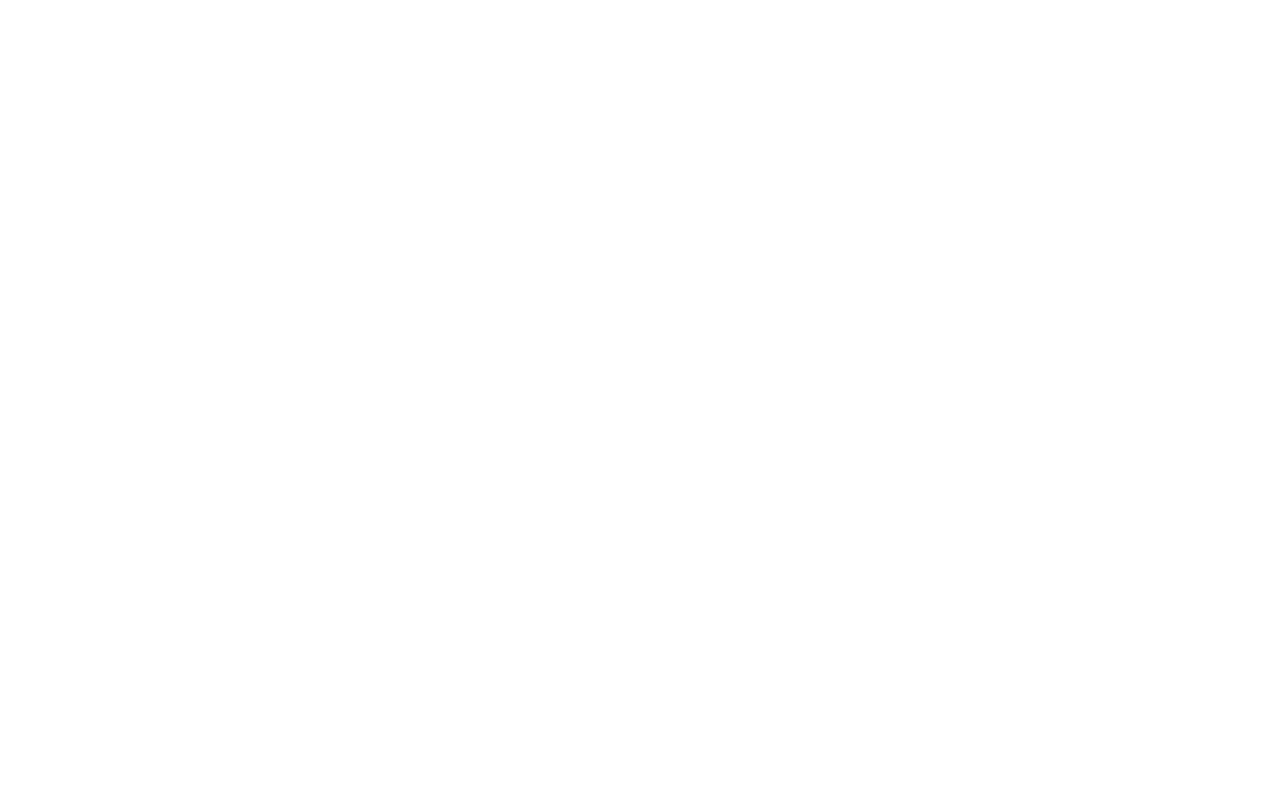
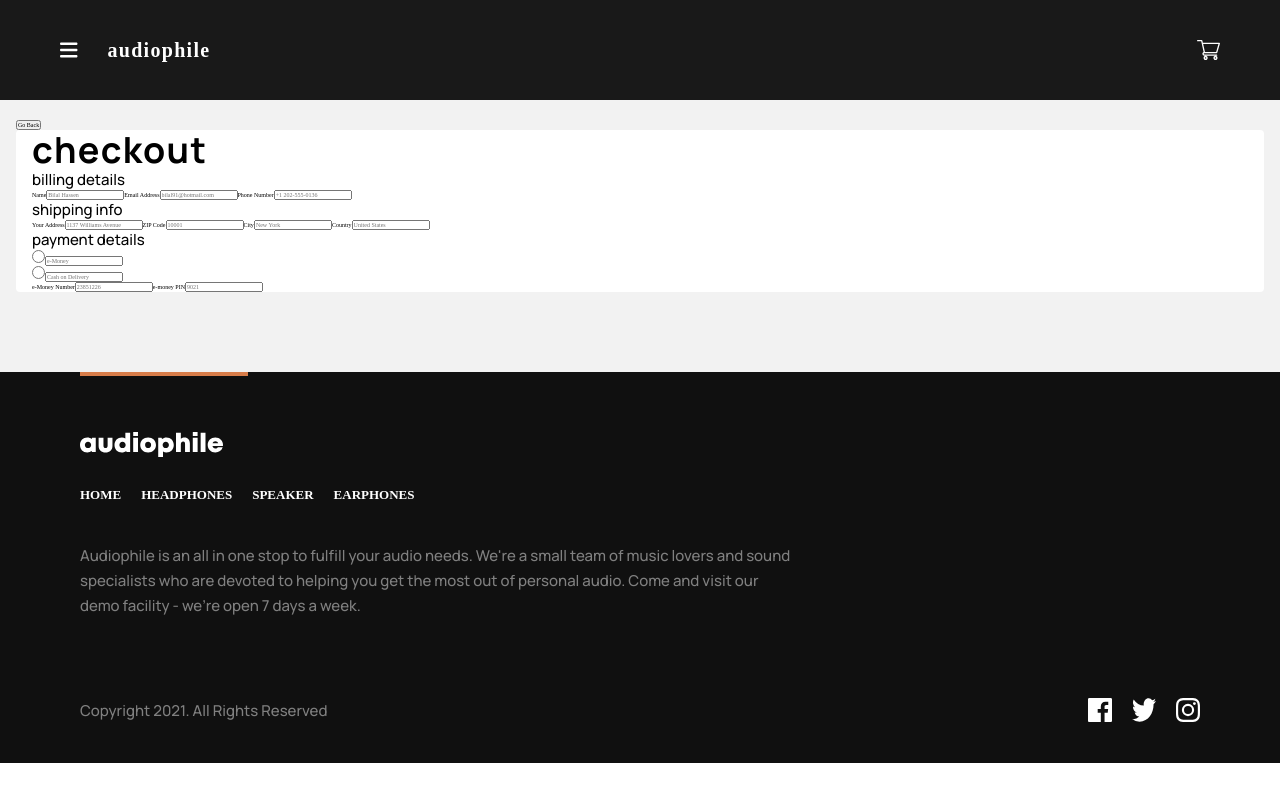
Before and after one commit to BilalHassen/audiophile-web-site, a React (Vite) app: page /checkout in a window 1280 px wide. Before the commit this address had no page. Built offline with nearby package versions, Linux system fonts and the light colour scheme; a web font is replaced by a local one.

Commit message:
add basic checkout form structure and spacing

```diff
--- a/src/App.jsx
+++ b/src/App.jsx
@@ -7,6 +7,7 @@ import SpeakersPage from "./Pages/Speakers-Page/SpeakersPage";
 import EarPhonesPage from "./Pages/EarPhones-Page/EarPhonesPage";
 import ProductPage from "./Pages/ProductPage/ProductPage";
 import Cart from "./Components/Cart/Cart";
+import Checkout from "./Components/Checkout/Checkout";
 
 function App() {
   return (
@@ -19,6 +20,7 @@ function App() {
           <Route path="earphones" element={<EarPhonesPage />} />
           <Route path="products/:id" element={<ProductPage />} />
           <Route path="cart" element={<Cart />} />
+          <Route path="checkout" element={<Checkout />} />
         </Routes>
       </BrowserRouter>
     </>
--- a/src/Components/Cart/Cart.jsx
+++ b/src/Components/Cart/Cart.jsx
@@ -1,18 +1,17 @@
-import { useParams } from "react-router-dom";
+import { useParams, Link } from "react-router-dom";
 import "./Cart.scss";
 import { useEffect, useState, useRef } from "react";
 import axios from "axios";
 import CartItems from "../CartItems/CartItems";
 import emptyCart from "../../assets/cart/empty-cart.png";
+import Checkout from "../Checkout/Checkout";
 
 export default function Cart({ closeModal, handleCartModal }) {
   const [cartData, setCartData] = useState([]);
   const [total, setTotal] = useState(0);
   const [allItems, setAllItems] = useState(0);
   const cart_id = localStorage.getItem("cart_id");
-  console.log(cart_id);
-
-  console.log(cartData.length);
+  const [isCheckout, setIsCheckout] = useState(false);
 
   // create a reference to the cart__container element
   const cartRef = useRef(null);
@@ -143,7 +142,9 @@ export default function Cart({ closeModal, handleCartModal }) {
           <p className="cart__total">total</p>
           <p className="cart__total-amount">${formatTotal(total)}</p>
         </div>
-        <div className="cart__checkout-button">checkout</div>
+        <Link to="/Checkout">
+          <div className="cart__checkout-button">checkout</div>
+        </Link>
       </div>
     </div>
   );
--- a/src/Components/Checkout/Checkout.jsx
+++ b/src/Components/Checkout/Checkout.jsx
@@ -0,0 +1,155 @@
+import "./Checkout.scss";
+import Header from "../Header/Header";
+
+import Footer from "../Footer/Footer";
+
+export default function Checkout() {
+  function goBack() {
+    window.history.back();
+  }
+  return (
+    <>
+      <Header />
+      <div className="checkout">
+        <button className="checkout__direction" onClick={goBack}>
+          Go Back
+        </button>
+        <div className="checkout__form">
+          <h1 className="checkout__title">checkout</h1>
+          <div className="checkout__billing-details">
+            <p className="checkout__billing-details-title">billing details</p>
+            <label htmlFor="name" className="checkout__name">
+              Name
+            </label>
+            <input
+              type="text"
+              id="name"
+              name="name"
+              placeholder="Bilal Hassen"
+              className="checkout__name-input"
+            />
+            <label htmlFor="name" className="checkout__email">
+              Email Address
+            </label>
+            <input
+              type="text"
+              id="email"
+              name="email"
+              placeholder="bilal91@hotmail.com"
+              className="checkout__email-input"
+            />
+            <label htmlFor="name" className="checkout__phone-number">
+              Phone Number
+            </label>
+            <input
+              type="text"
+              id="number"
+              name="number"
+              placeholder="+1 202-555-0136"
+              className="checkout__number-input"
+            />
+          </div>
+          <div className="checkout__shipping-info">
+            <p className="checkout__shipping-title">shipping info</p>
+            <label htmlFor="name" className="checkout__address">
+              Your Address
+            </label>
+            <input
+              type="text"
+              id="address"
+              name="address"
+              placeholder="1137 Williams Avenue"
+              className="checkout__address-input"
+            />
+            <label htmlFor="name" className="checkout__zip">
+              ZIP Code
+            </label>
+            <input
+              type="text"
+              id="zip-code"
+              name="zip-code"
+              placeholder="10001"
+              className="checkout__zip-code-input"
+            />
+            <label htmlFor="name" className="checkout__city">
+              City
+            </label>
+            <input
+              type="text"
+              id="city"
+              name="city"
+              placeholder="New York"
+              className="checkout__zip-city-input"
+            />
+            <label htmlFor="name" className="checkout__country">
+              Country
+            </label>
+            <input
+              type="text"
+              id="country"
+              name="country"
+              placeholder="United States"
+              className="checkout__country"
+            />
+          </div>
+          <div className="checkout__payment-details">
+            <p className="checkout__payment-title">payment details</p>
+            <div className="checkout__input-radio">
+              <input
+                type="radio"
+                id="e-money"
+                name="e-money"
+                className="checkout__e-money-radio"
+              />
+              <input
+                type="text"
+                id="e-money"
+                name="e-Money"
+                placeholder="e-Money"
+                className="checkout__e-money-input"
+              />
+            </div>
+            <div className="checkout__input-radio">
+              <input
+                type="radio"
+                id="cash"
+                name="cash"
+                className="checkout__cash-radio"
+              />
+              <input
+                type="text"
+                id="e-money"
+                name="e-Money"
+                placeholder="Cash on Delivery"
+                className="checkout__cash-input"
+              />
+            </div>
+            <div className="checkout__payment-method-info">
+              <label htmlFor="name" className="checkout__e-money-title">
+                e-Money Number
+              </label>
+              <input
+                type="text"
+                id="e-money"
+                name="e-Money"
+                placeholder="23851226"
+                className="checkout__cash-input"
+              />
+              <label htmlFor="name" className="checkout__e-money-pin">
+                e-money PIN
+              </label>
+              <input
+                type="text"
+                id="e-money-pin"
+                name="e-Money-pin"
+                placeholder="9021"
+                className="checkout__cash-input"
+              />
+            </div>
+          </div>
+        </div>
+      </div>
+      <Footer />
+    </>
+  );
+}
--- a/src/Components/Checkout/Checkout.scss
+++ b/src/Components/Checkout/Checkout.scss
@@ -1,2 +1,17 @@
 @use "../../styles/partials/mixins" as *;
 @use "../../styles/partials/variables" as *;
+
+.checkout {
+  padding-top: 2rem;
+  padding-left: 1.6rem;
+  padding-right: 1.6rem;
+  background-color: #f2f2f2;
+  padding-bottom: 8rem;
+
+  &__form {
+    background-color: #ffffff;
+    border-radius: 4px;
+    padding-left: 1.6rem;
+    padding-right: 1.6rem;
+  }
+}
--- a/src/Components/Footer/Footer.scss
+++ b/src/Components/Footer/Footer.scss
@@ -4,7 +4,7 @@
 .footer {
   background-color: #101010;
   color: $white;
-  margin-top: 10rem;
+  margin-top: 0rem;
   padding: 1.6rem 1.6rem 4rem 1.6rem;
   gap: 4rem;
   display: flex;
```
